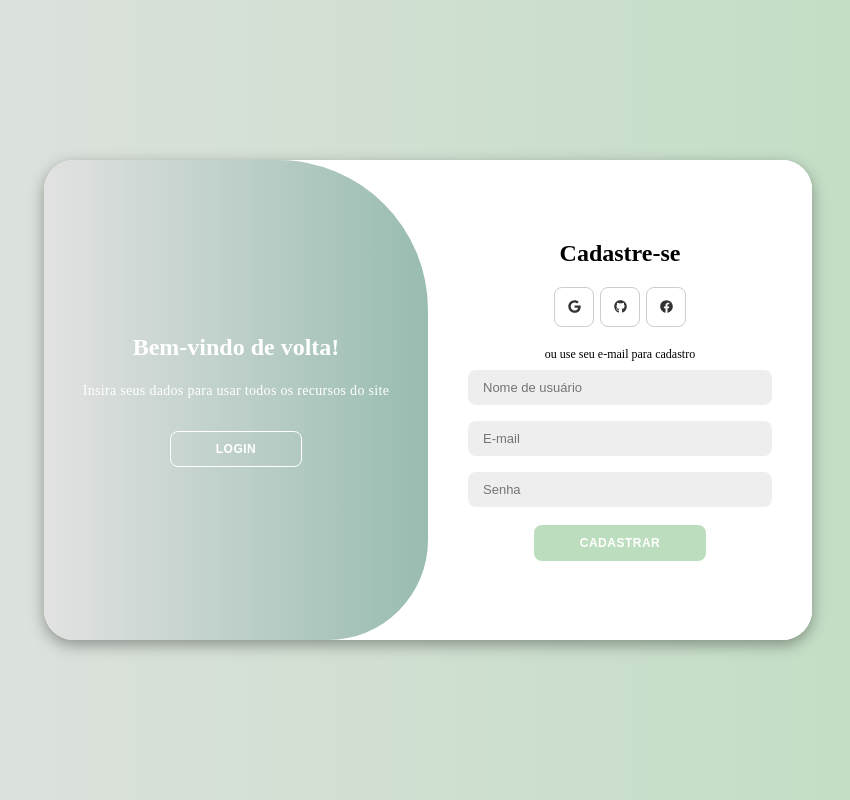
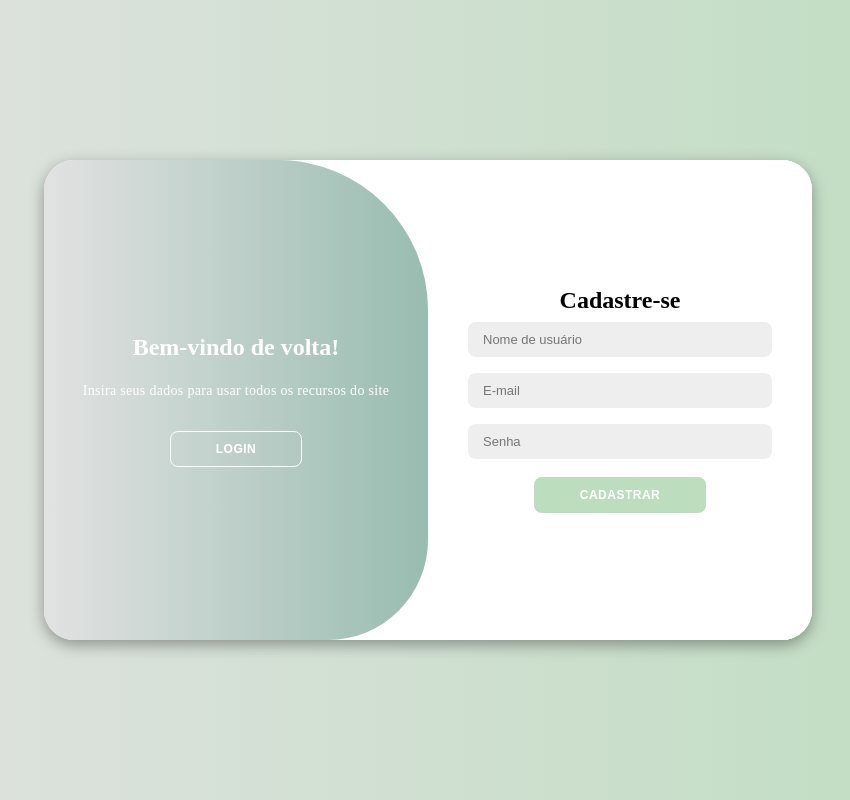
Before and after one commit to GianDoliveira/gallery-, a React (Vite) app in the folder frontend/: page / in a window 1280 px wide. Both pictures are taken after a click on the button "CADASTRE-SE". Shown: the whole page, without its empty margins (212-1062 px from the left). Built offline with nearby package versions, Linux system fonts and the light colour scheme.

Commit message:
separação forms

```diff
--- /dev/null
+++ b/frontend/src/Auth/PrivateRoute.tsx
@@ -0,0 +1 @@
+const PrivateRoute = () => {}
--- a/frontend/src/components/pages/forms/Forms.tsx
+++ b/frontend/src/components/pages/forms/Forms.tsx
@@ -1,5 +1,6 @@
 import styles from './forms.module.css';
-import { FaGoogle, FaGithub, FaFacebook } from "react-icons/fa";
+import LoginComponent from './Login';
+import SignUpComponent from './SignUp';
 
 import React, { useRef, useEffect } from 'react';
 
@@ -27,44 +28,10 @@ const FormsComponent: React.FC = () => {
         <main className={styles.main}>
             <section className={styles.container} ref={containerRef} id="container">
                 <div className={`${styles.signUp} ${styles.formContainer}`}>
-                    <form>
-                        <h1>Cadastre-se</h1>
-                        <div className={styles.socialIcons}>
-                            <a href="#"><FaGoogle /></a>
-                            <a href="#"><FaGithub /></a>
-                            <a href="#"><FaFacebook /></a>
-                        </div>
-                        <span>ou use seu e-mail para cadastro</span>
-                        <input
-                            type="text" placeholder="Nome de usuário" required
-                        />
-                        <input
-                            type="email" placeholder="E-mail" required
-                        />
-                        <input
-                            type="password" placeholder="Senha" required
-                        />
-                        <button type='submit'>Cadastrar</button>
-                    </form>
+                    <SignUpComponent />
                 </div>
                 <div className={`${styles.formContainer} ${styles.signIn}`}>
-                    <form>
-                        <h1>Login</h1>
-                        <div className={styles.socialIcons}>
-                            <a href="#"><FaGoogle /></a>
-                            <a href="#"><FaGithub /></a>
-                            <a href="#"><FaFacebook /></a>
-                        </div>
-                        <span>ou use seu e-mail e senha</span>
-                        <input
-                            type="email" placeholder="E-mail" required
-                        />
-                        <input
-                            type="password" placeholder="Senha" required
-                        />
-                        <a href="#">Esqueceu a sua senha ?</a>
-                        <button type='submit'>Login</button>
-                    </form>
+                    <LoginComponent/>
                 </div>
                 <div className={styles.toggleContainer}>
                     <div className={styles.toggle}>
--- /dev/null
+++ b/frontend/src/components/pages/forms/Login.tsx
@@ -0,0 +1,16 @@
+const LoginComponent = () => {
+    return (
+        <form>
+            <h1>Login</h1>
+            <input
+                type="email" placeholder="E-mail" required
+            />
+            <input
+                type="password" placeholder="Senha" required
+            />
+            <button type='submit'>Login</button>
+        </form>
+    )
+};
+
+export default LoginComponent;
--- /dev/null
+++ b/frontend/src/components/pages/forms/SignUp.tsx
@@ -0,0 +1,19 @@
+const SignUpComponent = () => {
+    return (
+        <form>
+            <h1>Cadastre-se</h1>
+            <input
+                type="text" placeholder="Nome de usuário" required
+            />
+            <input
+                type="email" placeholder="E-mail" required
+            />
+            <input
+                type="password" placeholder="Senha" required
+            />
+            <button type='submit'>Cadastrar</button>
+        </form>
+    )
+}
+
+export default SignUpComponent;
--- a/frontend/src/components/pages/forms/forms.module.css
+++ b/frontend/src/components/pages/forms/forms.module.css
@@ -110,20 +110,6 @@
     }
 }
 
-.socialIcons {
-    margin: 20px 0;
-}
-.socialIcons a {
-    border: 1px solid #ccc;
-    border-radius: 20%;
-    display: inline-flex;
-    justify-content: center;
-    align-items: center;
-    margin: 0 3px;
-    width: 40px;
-    height: 40px;
-}
-
 .toggleContainer {
     position: absolute;
     top: 0;
```
